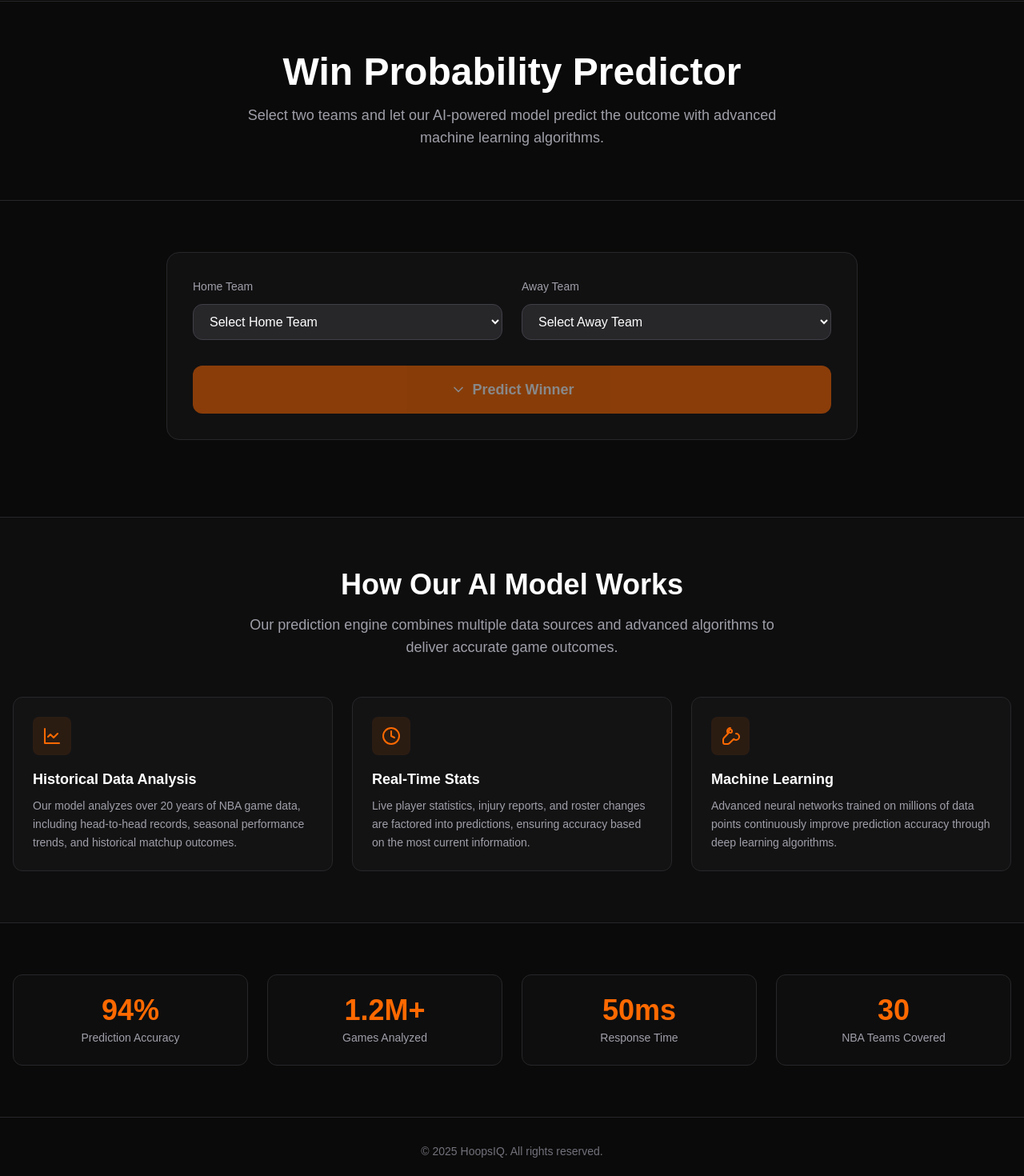
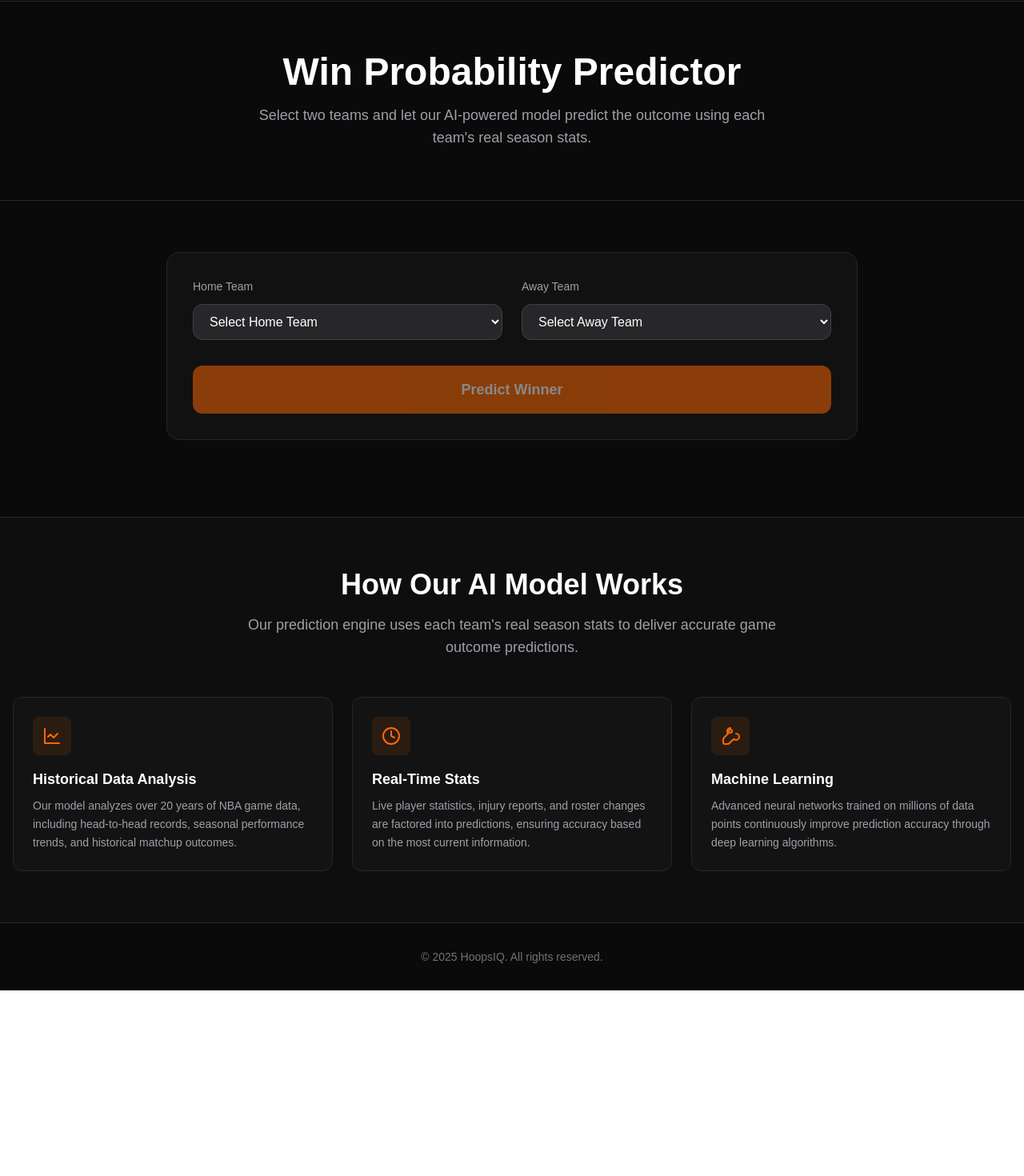
Before and after one commit to pedroennes1/nba-site, a Next.js app: page /predictions in a window 1280 px wide. Shown: the part 100-1570 px from the top of the page at 80% size. After the commit the page ends 1338 px from the top, so only its background shows below. Built offline with nearby package versions, Linux system fonts and the light colour scheme.

Commit message:
update predictions to use team matchup endpoint

```diff
--- a/app/predictions/page.js
+++ b/app/predictions/page.js
@@ -106,7 +106,7 @@ export default function PredictionsPage() {
     setPrediction(null)
 
     try {
-      const response = await fetch("https://nba-api-r19o.onrender.com/predict", {
+      const response = await fetch("https://nba-api-r19o.onrender.com/predict-matchup", {
         method: "POST",
         headers: {
           "Content-Type": "application/json",
@@ -141,29 +141,16 @@ export default function PredictionsPage() {
       <div className="bg-zinc-900/50 border-b border-zinc-800 overflow-hidden">
         <div className="flex animate-scroll">
           {[...scores, ...scores].map((game, index) => (
-            <div
-              key={index}
-              className="flex items-center gap-4 px-6 py-2 border-r border-zinc-800 whitespace-nowrap"
-            >
-              <span className="text-xs text-zinc-500 font-medium uppercase tracking-wide">
-                {game.status}
-              </span>
+            <div key={index} className="flex items-center gap-4 px-6 py-2 border-r border-zinc-800 whitespace-nowrap">
+              <span className="text-xs text-zinc-500 font-medium uppercase tracking-wide">{game.status}</span>
               <div className="flex items-center gap-2">
-                <span className={`font-semibold text-sm ${game.awayScore > game.homeScore ? "text-white" : "text-zinc-500"}`}>
-                  {game.away}
-                </span>
-                <span className={`font-mono text-sm ${game.awayScore > game.homeScore ? "text-orange-500" : "text-zinc-500"}`}>
-                  {game.awayScore}
-                </span>
+                <span className={`font-semibold text-sm ${game.awayScore > game.homeScore ? "text-white" : "text-zinc-500"}`}>{game.away}</span>
+                <span className={`font-mono text-sm ${game.awayScore > game.homeScore ? "text-orange-500" : "text-zinc-500"}`}>{game.awayScore}</span>
               </div>
               <span className="text-zinc-600 text-xs">@</span>
               <div className="flex items-center gap-2">
-                <span className={`font-semibold text-sm ${game.homeScore > game.awayScore ? "text-white" : "text-zinc-500"}`}>
-                  {game.home}
-                </span>
-                <span className={`font-mono text-sm ${game.homeScore > game.awayScore ? "text-orange-500" : "text-zinc-500"}`}>
-                  {game.homeScore}
-                </span>
+                <span className={`font-semibold text-sm ${game.homeScore > game.awayScore ? "text-white" : "text-zinc-500"}`}>{game.home}</span>
+                <span className={`font-mono text-sm ${game.homeScore > game.awayScore ? "text-orange-500" : "text-zinc-500"}`}>{game.homeScore}</span>
               </div>
             </div>
           ))}
@@ -178,66 +165,29 @@ export default function PredictionsPage() {
               <div className="w-8 h-8 rounded-lg bg-orange-500 flex items-center justify-center">
                 <span className="font-bold text-white text-sm">H</span>
               </div>
-              <span className="font-bold text-xl tracking-tight text-white">
-                Hoops<span className="text-orange-500">IQ</span>
-              </span>
+              <span className="font-bold text-xl tracking-tight text-white">Hoops<span className="text-orange-500">IQ</span></span>
             </Link>
-
             <div className="hidden md:flex items-center gap-8">
               {navLinks.map((link) => (
-                <Link
-                  key={link.href}
-                  href={link.href}
-                  className={`text-sm font-medium transition-colors ${
-                    link.href === "/predictions" ? "text-orange-500" : "text-zinc-400 hover:text-white"
-                  }`}
-                >
-                  {link.label}
-                </Link>
+                <Link key={link.href} href={link.href} className={`text-sm font-medium transition-colors ${link.href === "/predictions" ? "text-orange-500" : "text-zinc-400 hover:text-white"}`}>{link.label}</Link>
               ))}
-              <Link href="/predictions" className="bg-orange-500 text-white px-4 py-2 rounded-lg font-medium text-sm hover:bg-orange-600 transition-colors">
-                Get Started
-              </Link>
+              <Link href="/predictions" className="bg-orange-500 text-white px-4 py-2 rounded-lg font-medium text-sm hover:bg-orange-600 transition-colors">Get Started</Link>
             </div>
-
-            <button
-              className="md:hidden text-white"
-              onClick={() => setIsOpen(!isOpen)}
-              aria-label={isOpen ? "Close menu" : "Open menu"}
-            >
+            <button className="md:hidden text-white" onClick={() => setIsOpen(!isOpen)}>
               {isOpen ? (
-                <svg xmlns="http://www.w3.org/2000/svg" width="24" height="24" viewBox="0 0 24 24" fill="none" stroke="currentColor" strokeWidth="2" strokeLinecap="round" strokeLinejoin="round">
-                  <path d="M18 6 6 18" />
-                  <path d="m6 6 12 12" />
-                </svg>
+                <svg xmlns="http://www.w3.org/2000/svg" width="24" height="24" viewBox="0 0 24 24" fill="none" stroke="currentColor" strokeWidth="2" strokeLinecap="round" strokeLinejoin="round"><path d="M18 6 6 18"/><path d="m6 6 12 12"/></svg>
               ) : (
-                <svg xmlns="http://www.w3.org/2000/svg" width="24" height="24" viewBox="0 0 24 24" fill="none" stroke="currentColor" strokeWidth="2" strokeLinecap="round" strokeLinejoin="round">
-                  <line x1="4" x2="20" y1="12" y2="12" />
-                  <line x1="4" x2="20" y1="6" y2="6" />
-                  <line x1="4" x2="20" y1="18" y2="18" />
-                </svg>
+                <svg xmlns="http://www.w3.org/2000/svg" width="24" height="24" viewBox="0 0 24 24" fill="none" stroke="currentColor" strokeWidth="2" strokeLinecap="round" strokeLinejoin="round"><line x1="4" x2="20" y1="12" y2="12"/><line x1="4" x2="20" y1="6" y2="6"/><line x1="4" x2="20" y1="18" y2="18"/></svg>
               )}
             </button>
           </nav>
-
           {isOpen && (
             <div className="md:hidden py-4 border-t border-zinc-800">
               <div className="flex flex-col gap-4">
                 {navLinks.map((link) => (
-                  <Link
-                    key={link.href}
-                    href={link.href}
-                    className={`text-sm font-medium transition-colors py-2 ${
-                      link.href === "/predictions" ? "text-orange-500" : "text-zinc-400 hover:text-white"
-                    }`}
-                    onClick={() => setIsOpen(false)}
-                  >
-                    {link.label}
-                  </Link>
+                  <Link key={link.href} href={link.href} className={`text-sm font-medium transition-colors py-2 ${link.href === "/predictions" ? "text-orange-500" : "text-zinc-400 hover:text-white"}`} onClick={() => setIsOpen(false)}>{link.label}</Link>
                 ))}
-                <Link href="/predictions" className="bg-orange-500 text-white px-4 py-2 rounded-lg font-medium text-sm hover:bg-orange-600 transition-colors w-full text-center block">
-                  Get Started
-                </Link>
+                <Link href="/predictions" className="bg-orange-500 text-white px-4 py-2 rounded-lg font-medium text-sm hover:bg-orange-600 transition-colors w-full text-center block">Get Started</Link>
               </div>
             </div>
           )}
@@ -248,54 +198,31 @@ export default function PredictionsPage() {
       <section className="py-12 md:py-16 border-b border-zinc-800">
         <div className="max-w-7xl mx-auto px-4 text-center">
           <h1 className="text-4xl md:text-5xl font-bold text-white mb-4">Win Probability Predictor</h1>
-          <p className="text-zinc-400 text-lg max-w-2xl mx-auto">
-            Select two teams and let our AI-powered model predict the outcome with advanced machine learning algorithms.
-          </p>
+          <p className="text-zinc-400 text-lg max-w-2xl mx-auto">Select two teams and let our AI-powered model predict the outcome using each team's real season stats.</p>
         </div>
       </section>
 
       {/* Prediction Section */}
       <section className="py-12 md:py-16">
         <div className="max-w-4xl mx-auto px-4">
-          {/* Team Selectors */}
           <div className="bg-zinc-900/50 border border-zinc-800 rounded-2xl p-6 md:p-8 mb-8">
             <div className="grid grid-cols-1 md:grid-cols-2 gap-6 mb-8">
-              {/* Home Team */}
               <div>
                 <label className="block text-sm font-medium text-zinc-400 mb-3">Home Team</label>
-                <select
-                  value={homeTeam}
-                  onChange={(e) => setHomeTeam(e.target.value)}
-                  className="w-full bg-zinc-800 border border-zinc-700 text-white rounded-xl px-4 py-3 text-base focus:outline-none focus:ring-2 focus:ring-orange-500 focus:border-transparent transition-all"
-                >
+                <select value={homeTeam} onChange={(e) => setHomeTeam(e.target.value)} className="w-full bg-zinc-800 border border-zinc-700 text-white rounded-xl px-4 py-3 text-base focus:outline-none focus:ring-2 focus:ring-orange-500 focus:border-transparent transition-all">
                   <option value="">Select Home Team</option>
-                  {teams.map((team) => (
-                    <option key={team.abbr} value={team.abbr}>
-                      {team.name} ({team.abbr})
-                    </option>
-                  ))}
+                  {teams.map((team) => <option key={team.abbr} value={team.abbr}>{team.name} ({team.abbr})</option>)}
                 </select>
               </div>
-
-              {/* Away Team */}
               <div>
                 <label className="block text-sm font-medium text-zinc-400 mb-3">Away Team</label>
-                <select
-                  value={awayTeam}
-                  onChange={(e) => setAwayTeam(e.target.value)}
-                  className="w-full bg-zinc-800 border border-zinc-700 text-white rounded-xl px-4 py-3 text-base focus:outline-none focus:ring-2 focus:ring-orange-500 focus:border-transparent transition-all"
-                >
+                <select value={awayTeam} onChange={(e) => setAwayTeam(e.target.value)} className="w-full bg-zinc-800 border border-zinc-700 text-white rounded-xl px-4 py-3 text-base focus:outline-none focus:ring-2 focus:ring-orange-500 focus:border-transparent transition-all">
                   <option value="">Select Away Team</option>
-                  {teams.map((team) => (
-                    <option key={team.abbr} value={team.abbr}>
-                      {team.name} ({team.abbr})
-                    </option>
-                  ))}
+                  {teams.map((team) => <option key={team.abbr} value={team.abbr}>{team.name} ({team.abbr})</option>)}
                 </select>
               </div>
             </div>
 
-            {/* VS Indicator */}
             {homeTeam && awayTeam && (
               <div className="flex items-center justify-center gap-4 mb-8 py-4 border-y border-zinc-800">
                 <div className="text-center">
@@ -314,19 +241,9 @@ export default function PredictionsPage() {
               </div>
             )}
 
-            {/* Error Message */}
-            {error && (
-              <div className="mb-6 p-4 bg-red-500/10 border border-red-500/20 rounded-xl text-red-400 text-center">
-                {error}
-              </div>
-            )}
+            {error && <div className="mb-6 p-4 bg-red-500/10 border border-red-500/20 rounded-xl text-red-400 text-center">{error}</div>}
 
-            {/* Predict Button */}
-            <button
-              onClick={handlePredict}
-              disabled={!homeTeam || !awayTeam || loading}
-              className="w-full bg-orange-500 text-white py-4 rounded-xl font-semibold text-lg hover:bg-orange-600 transition-colors disabled:opacity-50 disabled:cursor-not-allowed flex items-center justify-center gap-2"
-            >
+            <button onClick={handlePredict} disabled={!homeTeam || !awayTeam || loading} className="w-full bg-orange-500 text-white py-4 rounded-xl font-semibold text-lg hover:bg-orange-600 transition-colors disabled:opacity-50 disabled:cursor-not-allowed flex items-center justify-center gap-2">
               {loading ? (
                 <>
                   <svg className="animate-spin h-5 w-5" xmlns="http://www.w3.org/2000/svg" fill="none" viewBox="0 0 24 24">
@@ -335,118 +252,73 @@ export default function PredictionsPage() {
                   </svg>
                   Analyzing...
                 </>
-              ) : (
-                <>
-                  <svg xmlns="http://www.w3.org/2000/svg" width="20" height="20" viewBox="0 0 24 24" fill="none" stroke="currentColor" strokeWidth="2" strokeLinecap="round" strokeLinejoin="round">
-                    <path d="m6 9 6 6 6-6"/>
-                  </svg>
-                  Predict Winner
-                </>
-              )}
+              ) : "Predict Winner"}
             </button>
           </div>
 
-          {/* Prediction Results */}
-          {prediction && (
+          {prediction && !prediction.error && (
             <div className="bg-zinc-900/50 border border-zinc-800 rounded-2xl p-6 md:p-8 mb-8">
               <h2 className="text-xl font-bold text-white text-center mb-6">Prediction Results</h2>
               <div className="grid grid-cols-1 md:grid-cols-2 gap-6">
-                {/* Home Team Result */}
-                <div className={`p-6 rounded-xl border-2 transition-all ${
-                  prediction.home_win_probability > prediction.away_win_probability
-                    ? "bg-orange-500/10 border-orange-500"
-                    : "bg-zinc-800/50 border-zinc-700"
-                }`}>
+                <div className={`p-6 rounded-xl border-2 transition-all ${prediction.home_win_probability > prediction.away_win_probability ? "bg-orange-500/10 border-orange-500" : "bg-zinc-800/50 border-zinc-700"}`}>
                   <div className="text-center">
                     <div className="w-20 h-20 rounded-full bg-zinc-800 flex items-center justify-center mx-auto mb-4 border-2 border-zinc-600">
                       <span className="font-bold text-white text-xl">{homeTeam}</span>
                     </div>
                     <h3 className="text-lg font-semibold text-white mb-1">{getTeamName(homeTeam)}</h3>
                     <p className="text-xs text-zinc-500 uppercase tracking-wide mb-4">Home</p>
-                    <div className="text-4xl md:text-5xl font-bold text-orange-500 mb-2">
-                      {(prediction.home_win_probability * 100).toFixed(1)}%
-                    </div>
+                    <div className="text-4xl md:text-5xl font-bold text-orange-500 mb-2">{prediction.home_win_probability}%</div>
                     <p className="text-sm text-zinc-400">Win Probability</p>
                     {prediction.home_win_probability > prediction.away_win_probability && (
-                      <div className="mt-4 inline-flex items-center gap-1 bg-orange-500 text-white px-3 py-1 rounded-full text-xs font-semibold">
-                        <svg xmlns="http://www.w3.org/2000/svg" width="14" height="14" viewBox="0 0 24 24" fill="none" stroke="currentColor" strokeWidth="2" strokeLinecap="round" strokeLinejoin="round">
-                          <path d="M12 2v20M17 5H9.5a3.5 3.5 0 0 0 0 7h5a3.5 3.5 0 0 1 0 7H6" />
-                        </svg>
-                        Predicted Winner
-                      </div>
+                      <div className="mt-4 inline-flex items-center gap-1 bg-orange-500 text-white px-3 py-1 rounded-full text-xs font-semibold">Predicted Winner</div>
                     )}
                   </div>
                 </div>
-
-                {/* Away Team Result */}
-                <div className={`p-6 rounded-xl border-2 transition-all ${
-                  prediction.away_win_probability > prediction.home_win_probability
-                    ? "bg-orange-500/10 border-orange-500"
-                    : "bg-zinc-800/50 border-zinc-700"
-                }`}>
+                <div className={`p-6 rounded-xl border-2 transition-all ${prediction.away_win_probability > prediction.home_win_probability ? "bg-orange-500/10 border-orange-500" : "bg-zinc-800/50 border-zinc-700"}`}>
                   <div className="text-center">
                     <div className="w-20 h-20 rounded-full bg-zinc-800 flex items-center justify-center mx-auto mb-4 border-2 border-zinc-600">
                       <span className="font-bold text-white text-xl">{awayTeam}</span>
                     </div>
                     <h3 className="text-lg font-semibold text-white mb-1">{getTeamName(awayTeam)}</h3>
                     <p className="text-xs text-zinc-500 uppercase tracking-wide mb-4">Away</p>
-                    <div className="text-4xl md:text-5xl font-bold text-orange-500 mb-2">
-                      {(prediction.away_win_probability * 100).toFixed(1)}%
-                    </div>
+                    <div className="text-4xl md:text-5xl font-bold text-orange-500 mb-2">{prediction.away_win_probability}%</div>
                     <p className="text-sm text-zinc-400">Win Probability</p>
                     {prediction.away_win_probability > prediction.home_win_probability && (
-                      <div className="mt-4 inline-flex items-center gap-1 bg-orange-500 text-white px-3 py-1 rounded-full text-xs font-semibold">
-                        <svg xmlns="http://www.w3.org/2000/svg" width="14" height="14" viewBox="0 0 24 24" fill="none" stroke="currentColor" strokeWidth="2" strokeLinecap="round" strokeLinejoin="round">
-                          <path d="M12 2v20M17 5H9.5a3.5 3.5 0 0 0 0 7h5a3.5 3.5 0 0 1 0 7H6" />
-                        </svg>
-                        Predicted Winner
-                      </div>
+                      <div className="mt-4 inline-flex items-center gap-1 bg-orange-500 text-white px-3 py-1 rounded-full text-xs font-semibold">Predicted Winner</div>
                     )}
                   </div>
                 </div>
               </div>
-
-              {/* Probability Bar */}
               <div className="mt-8 pt-6 border-t border-zinc-800">
                 <div className="flex justify-between text-sm text-zinc-400 mb-2">
                   <span>{homeTeam}</span>
                   <span>{awayTeam}</span>
                 </div>
                 <div className="h-4 bg-zinc-800 rounded-full overflow-hidden flex">
-                  <div
-                    className="bg-orange-500 transition-all duration-500"
-                    style={{ width: `${prediction.home_win_probability * 100}%` }}
-                  />
-                  <div
-                    className="bg-zinc-600 transition-all duration-500"
-                    style={{ width: `${prediction.away_win_probability * 100}%` }}
-                  />
+                  <div className="bg-orange-500 transition-all duration-500" style={{ width: `${prediction.home_win_probability}%` }} />
+                  <div className="bg-zinc-600 transition-all duration-500" style={{ width: `${prediction.away_win_probability}%` }} />
                 </div>
               </div>
             </div>
           )}
+
+          {prediction?.error && (
+            <div className="bg-red-500/10 border border-red-500/20 rounded-xl p-4 text-red-400 text-center mb-8">{prediction.error}</div>
+          )}
         </div>
       </section>
 
-      {/* How It Works Section */}
+      {/* How It Works */}
       <section className="py-12 md:py-16 border-t border-zinc-800 bg-zinc-900/30">
         <div className="max-w-7xl mx-auto px-4">
           <div className="text-center mb-12">
             <h2 className="text-3xl md:text-4xl font-bold text-white mb-4">How Our AI Model Works</h2>
-            <p className="text-zinc-400 text-lg max-w-2xl mx-auto">
-              Our prediction engine combines multiple data sources and advanced algorithms to deliver accurate game outcomes.
-            </p>
+            <p className="text-zinc-400 text-lg max-w-2xl mx-auto">Our prediction engine uses each team's real season stats to deliver accurate game outcome predictions.</p>
           </div>
-
           <div className="grid grid-cols-1 md:grid-cols-3 gap-6">
             {features.map((feature) => (
-              <div
-                key={feature.title}
-                className="bg-zinc-900/50 border border-zinc-800 rounded-xl p-6 hover:border-orange-500/50 transition-all group"
-              >
-                <div className="w-12 h-12 rounded-lg bg-orange-500/10 flex items-center justify-center mb-4 text-orange-500 group-hover:bg-orange-500/20 transition-colors">
-                  {feature.icon}
-                </div>
+              <div key={feature.title} className="bg-zinc-900/50 border border-zinc-800 rounded-xl p-6 hover:border-orange-500/50 transition-all group">
+                <div className="w-12 h-12 rounded-lg bg-orange-500/10 flex items-center justify-center mb-4 text-orange-500 group-hover:bg-orange-500/20 transition-colors">{feature.icon}</div>
                 <h3 className="text-lg font-semibold text-white mb-2">{feature.title}</h3>
                 <p className="text-zinc-400 text-sm leading-relaxed">{feature.description}</p>
               </div>
@@ -455,36 +327,9 @@ export default function PredictionsPage() {
         </div>
       </section>
 
-      {/* Stats Section */}
-      <section className="py-12 md:py-16 border-t border-zinc-800">
-        <div className="max-w-7xl mx-auto px-4">
-          <div className="grid grid-cols-2 md:grid-cols-4 gap-6">
-            <div className="text-center p-6 bg-zinc-900/30 rounded-xl border border-zinc-800">
-              <p className="text-3xl md:text-4xl font-bold text-orange-500 mb-1">94%</p>
-              <p className="text-sm text-zinc-400">Prediction Accuracy</p>
-            </div>
-            <div className="text-center p-6 bg-zinc-900/30 rounded-xl border border-zinc-800">
-              <p className="text-3xl md:text-4xl font-bold text-orange-500 mb-1">1.2M+</p>
-              <p className="text-sm text-zinc-400">Games Analyzed</p>
-            </div>
-            <div className="text-center p-6 bg-zinc-900/30 rounded-xl border border-zinc-800">
-              <p className="text-3xl md:text-4xl font-bold text-orange-500 mb-1">50ms</p>
-              <p className="text-sm text-zinc-400">Response Time</p>
-            </div>
-            <div className="text-center p-6 bg-zinc-900/30 rounded-xl border border-zinc-800">
-              <p className="text-3xl md:text-4xl font-bold text-orange-500 mb-1">30</p>
-              <p className="text-sm text-zinc-400">NBA Teams Covered</p>
-            </div>
-          </div>
-        </div>
-      </section>
-
-      {/* Footer */}
       <footer className="border-t border-zinc-800 py-8">
         <div className="max-w-7xl mx-auto px-4 text-center">
-          <p className="text-zinc-500 text-sm">
-            &copy; 2025 HoopsIQ. All rights reserved.
-          </p>
+          <p className="text-zinc-500 text-sm">&copy; 2025 HoopsIQ. All rights reserved.</p>
         </div>
       </footer>
     </div>
```
